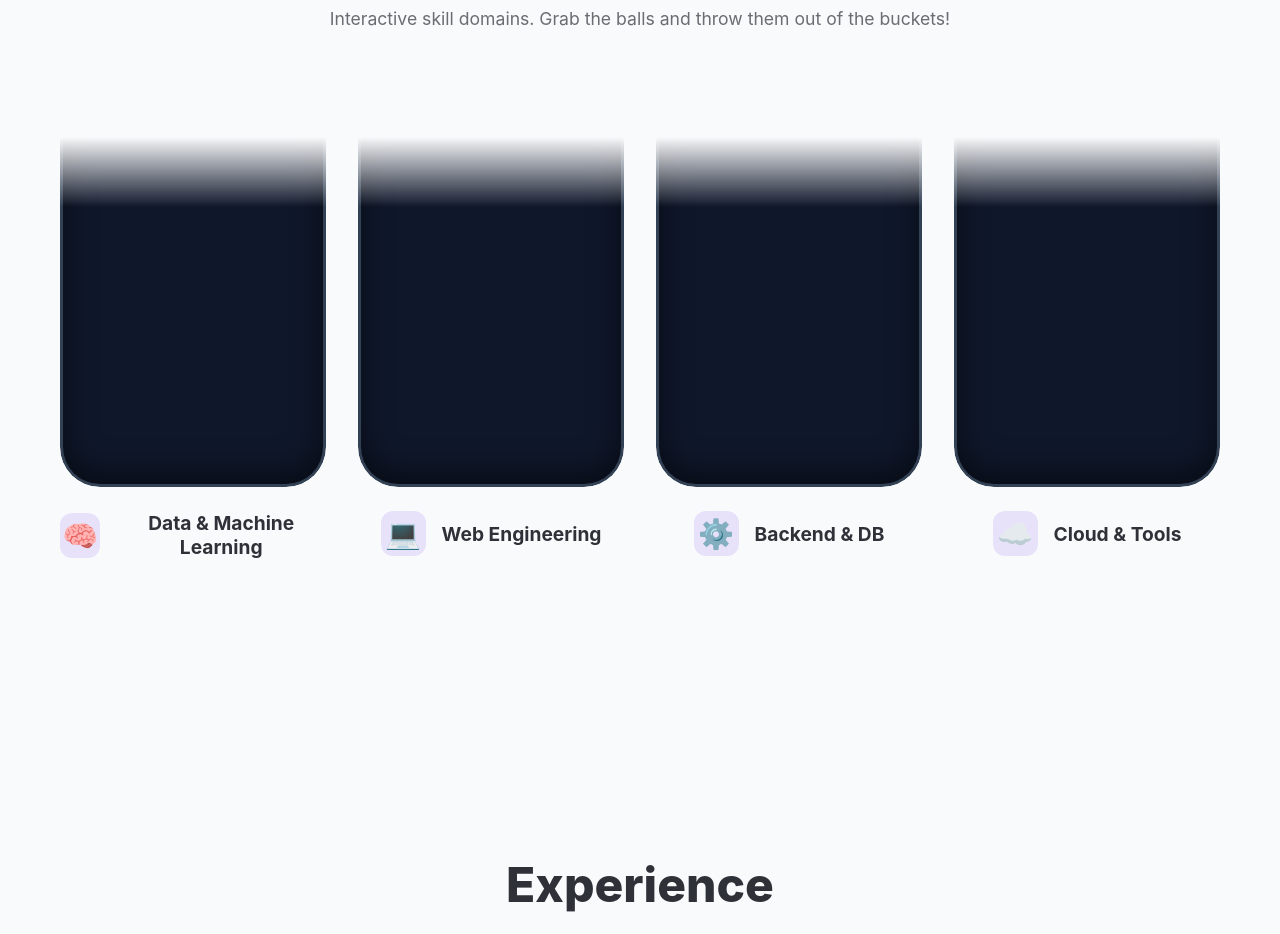
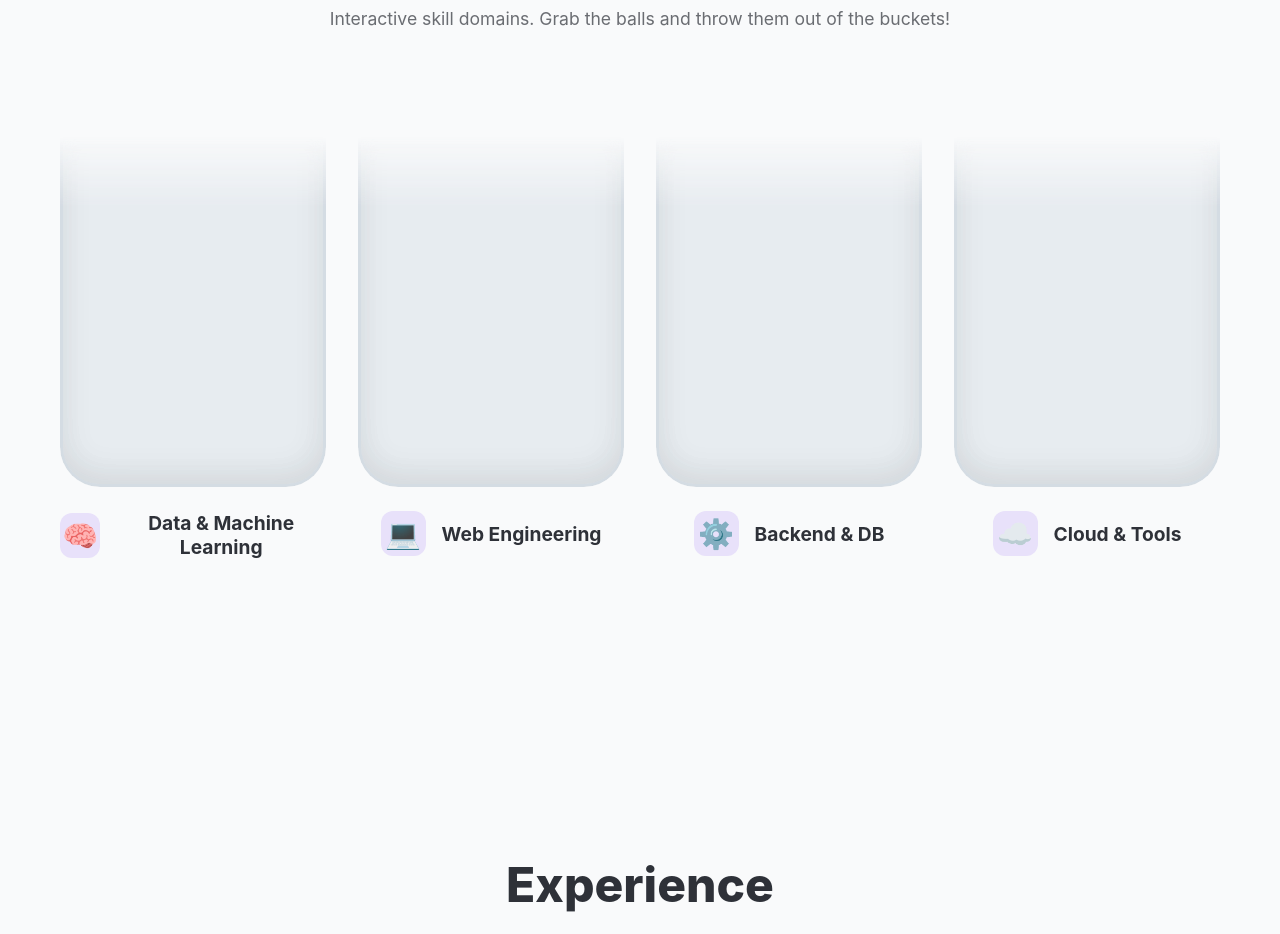
Before and after one commit to Derisionn/portfolio, a React (Vite) app: page / in a window 1280 px wide. Shown: the part 1920-2854 px from the top of the page. Built offline with nearby package versions, Linux system fonts and the light colour scheme; no server answers.

Commit message:
fix: make skills bucket colors adapt to light/dark mode

```diff
--- a/src/components/Skills/Skills.css
+++ b/src/components/Skills/Skills.css
@@ -92,16 +92,17 @@
 
 .bucket-card {
   height: 350px; /* Fixed height for the visual bucket now */
-  background: #0f172a;
-  border: 3px solid #334155;
+  background: var(--glass-bg);
+  border: 3px solid var(--glass-border);
+  backdrop-filter: blur(8px);
   border-top: none;
   border-radius: 0 0 40px 40px;
-  box-shadow: inset 0 -10px 30px rgba(0, 0, 0, 0.5), 0 10px 20px var(--shadow-color);
+  box-shadow: inset 0 -10px 30px var(--shadow-color), 0 10px 20px var(--shadow-color);
   -webkit-mask-image: linear-gradient(to bottom, transparent 0%, black 20%, black 100%);
   mask-image: linear-gradient(to bottom, transparent 0%, black 20%, black 100%);
   overflow: visible;
   position: relative;
-  transition: border-color 0.3s ease, box-shadow 0.3s ease;
+  transition: background-color 0.3s ease, border-color 0.3s ease, box-shadow 0.3s ease;
 }
 
 .bucket-label {
```
